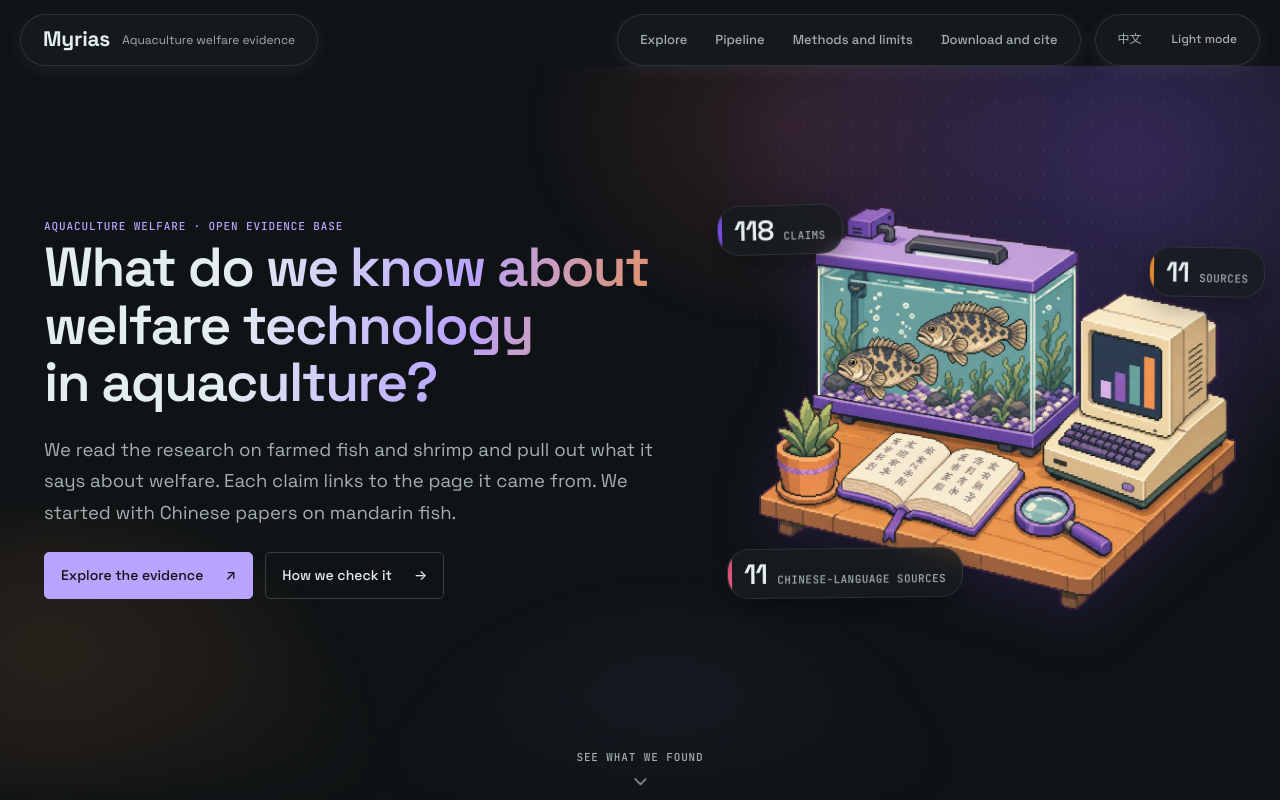
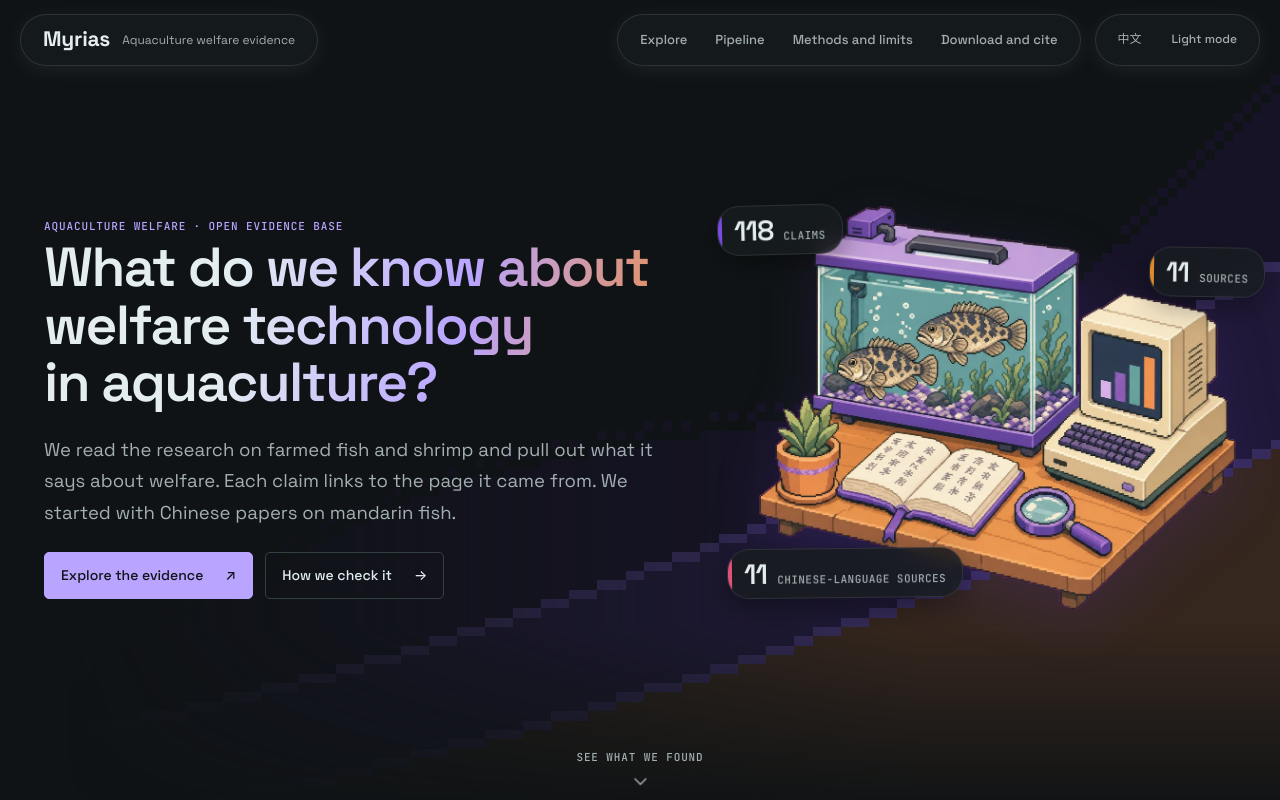
Before and after one commit to invi-bhagyesh/myrias, a website with bundled scripts: page public/index.html in a window 1280 px wide. Both pictures are taken after a click on the button "Dark mode". Shown: the top 800 px of the page. Built offline with nearby package versions, Linux system fonts and the light colour scheme.

Commit message:
Hero: stepped pixel sheets instead of the gradient glow; footer wordmark no longer clips the y

```diff
--- a/public/site.css
+++ b/public/site.css
@@ -715,3 +715,12 @@ html[lang^=zh] .arena-home .hero h1 { letter-spacing: 0; }
   .topbar.is-open .tools { display: flex; grid-column: 1 / -1; grid-row: 3; justify-self: stretch; justify-content: center; gap: 8px; }
   .topbar.is-open .tools .chip { font-size: 14px; padding: 10px 18px; }
 }
+
+/* Hero background: stepped pixel sheets rising across the top right (as on ValueArena), no glow */
+.arena-home .hero-hills { top: 0; height: auto; }
+.arena-home .hero-hills .pixel-hills { opacity: .9; }
+/* The wordmark sat so low that the descender of the y was cut off */
+.site-footer-wordmark { bottom: .02em; line-height: 1.12; }
+.arena-home .hero-hills { --hill-1: #f1ebfa; --hill-2: #e5daf7; --hill-3: #f9dcc6; --hill-edge: #fbf9f4; }
+:root[data-theme="dark"] .arena-home .hero-hills { --hill-1: #19142a; --hill-2: #221a3b; --hill-3: #3a2a20; --hill-edge: #3b2f63; }
+.site-footer-wordmark { bottom: .08em; }
--- a/public/site.js
+++ b/public/site.js
@@ -177,7 +177,7 @@ function viewOverview() {
   return {
     title: tr('site.title'),
     html: `<div class="arena-home">
-      <section class="hero hero-with-hills" aria-labelledby="home-title"><div class="hero-aurora" aria-hidden="true"></div>
+      <section class="hero hero-with-hills" aria-labelledby="home-title"><div class="hero-hills" aria-hidden="true">${pixelHills('hero')}</div>
         <div class="hero-copy">
         ${d.release.sample ? `<span class="pill">${esc(statusText(d))}</span>` : ''}<div class="record-type">${esc(tr('hero.kicker'))}</div>
         <h1 id="home-title">${esc(tr('hero.title'))}</h1><p class="hero-sub">${esc(tr('hero.sub'))}</p>
```
